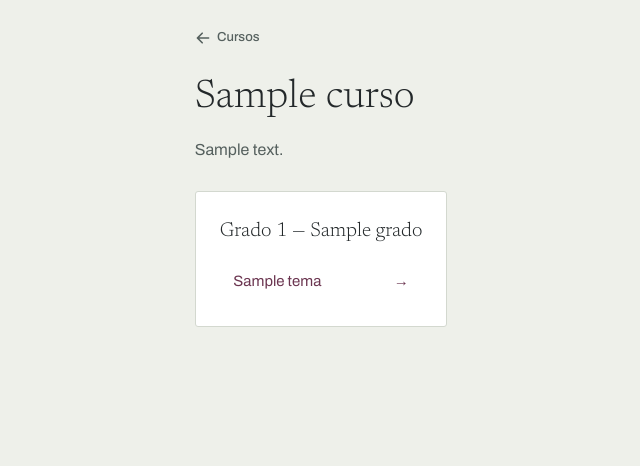
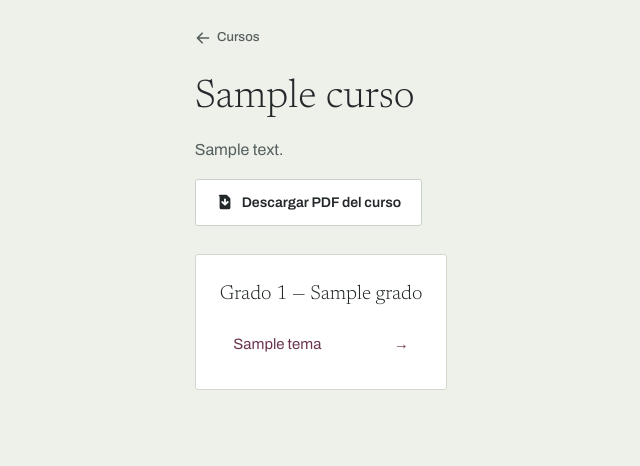
Before and after one commit to andresgiuffre/musica_digital, a Django app: page /cursos/1/ in a window 1280 px wide. Shown: the part 70-536 px from the top of the page, without its empty margins (319-959 px from the left). Run offline with Django 5.2, Linux system fonts and the light colour scheme; a user stored in the database is signed in; tables that the repository leaves empty hold one stand-in row (values such as "Sample post"); some libraries are stand-ins or nearby versions.

Commit message:
export pdf

```diff
--- a/templates/trainer/curso_detail.html
+++ b/templates/trainer/curso_detail.html
@@ -31,7 +31,14 @@
     </a>
 
     <h1 style="font-size: clamp(2rem, 4vw, 2.5rem); margin-bottom: 0.5rem;">{{ curso.nombre_mostrado }}</h1>
-    <p style="color: var(--ink-soft); max-width: 55ch; margin-bottom: 1.75rem;">{{ curso.descripcion_corta_mostrado }}</p>
+    <p style="color: var(--ink-soft); max-width: 55ch; margin-bottom: 1rem;">{{ curso.descripcion_corta_mostrado }}</p>
+
+    <a class="btn-gab btn-gab--secondary" href="{% url 'curso_exportar_pdf' curso.id %}" style="margin-bottom: 1.75rem;">
+        <svg xmlns="http://www.w3.org/2000/svg" viewBox="0 0 20 20" fill="currentColor" width="18" height="18">
+            <path fill-rule="evenodd" d="M3 3.5A1.5 1.5 0 014.5 2h6.879a1.5 1.5 0 011.06.44l3.122 3.12A1.5 1.5 0 0116 6.622V16.5a1.5 1.5 0 01-1.5 1.5h-9A1.5 1.5 0 014 16.5v-13zM10 6a1 1 0 011 1v3.586l1.293-1.293a1 1 0 111.414 1.414l-3 3a1 1 0 01-1.414 0l-3-3a1 1 0 111.414-1.414L9 10.586V7a1 1 0 011-1z" clip-rule="evenodd" />
+        </svg>
+        {% trans "Descargar PDF del curso" %}
+    </a>
 
     {% for grado in grados %}
         <div class="grado-gab">
--- a/trainer/urls.py
+++ b/trainer/urls.py
@@ -30,6 +30,7 @@ urlpatterns = [
     path('api/orquestacion/ejercicio/<int:fragmento_id>/generar/', views.orquestacion_ejercicio_generar, name='orquestacion_ejercicio_generar'),
     path('cursos/', views.cursos_list, name='cursos_list'),
     path('cursos/<int:curso_id>/', views.curso_detail, name='curso_detail'),
+    path('cursos/<int:curso_id>/exportar-pdf/', views.curso_exportar_pdf, name='curso_exportar_pdf'),
     path('cursos/<int:curso_id>/grado/<int:grado_numero>/<slug:tema_slug>/', views.tema_detail, name='tema_detail'),
     path('api/cursos/bloque/<int:bloque_id>/imagen/', views.bloque_imagen_archivo, name='bloque_imagen_archivo'),
     path('api/cursos/bloque/<int:bloque_id>/video/', views.bloque_video_archivo, name='bloque_video_archivo'),
--- a/trainer/views.py
+++ b/trainer/views.py
@@ -1815,6 +1815,59 @@ def curso_detail(request, curso_id):
 
 
 @login_required
+def curso_exportar_pdf(request, curso_id):
+    """
+    PDF con el contenido de Texto e Imagen de todo el curso, en el idioma
+    activo (mismas properties _mostrado/_mostrada que tema_detail -- cero
+    lógica de idioma nueva). Generado en el momento en cada pedido, mismo
+    patrón que orquestador_exportar_pdf -- sin cachear nada, así que siempre
+    refleja el contenido actual (decisión explícita: no hay hoy sistema de
+    compra/versionado en el sitio que justifique guardar una versión fija).
+
+    Ejemplo de partitura, Práctica y Video quedan afuera a propósito (v1):
+    Ejemplo de partitura necesitaría renderizar MusicXML a imagen estática del
+    lado del servidor (no hay motor de notación instalado hoy -- planeado para
+    una v2); Práctica es un link a un ejercicio interactivo, no tiene sentido
+    en un PDF; Video tampoco se puede incrustar reproducible en un PDF.
+    """
+    from .models import Curso, BloqueContenido
+    from .services import render_markdown_seguro
+
+    curso = get_object_or_404(Curso, id=curso_id, activo=True)
+    grados = list(curso.grados.filter(activo=True))
+    for grado in grados:
+        temas_activos = list(grado.temas.filter(activo=True))
+        for tema in temas_activos:
+            bloques_pdf = []
+            for bloque in tema.bloques.all():
+                if bloque.tipo == BloqueContenido.TEXTO:
+                    bloque.html_renderizado = render_markdown_seguro(bloque.texto_markdown_mostrado)
+                    bloques_pdf.append(bloque)
+                elif bloque.tipo == BloqueContenido.IMAGEN:
+                    archivo = bloque.imagen_mostrada
+                    if archivo:
+                        # Ruta real en disco, no una URL -- el render corre en el
+                        # mismo proceso con acceso directo al filesystem, no hace
+                        # falta pasar por HTTP ni por bloque_imagen_archivo acá.
+                        bloque.imagen_pdf_path = archivo.path
+                        bloques_pdf.append(bloque)
+            tema.bloques_pdf = bloques_pdf
+        grado.temas_activos = temas_activos
+
+    html_string = render_to_string('trainer/curso_pdf.html', {'curso': curso, 'grados': grados})
+
+    buffer = io.BytesIO()
+    pisa_status = pisa.CreatePDF(html_string, dest=buffer)
+    if pisa_status.err:
+        return JsonResponse({'status': 'error', 'message': 'No se pudo generar el PDF.'}, status=500)
+
+    response = HttpResponse(buffer.getvalue(), content_type='application/pdf')
+    nombre_archivo = "".join(c for c in curso.nombre_mostrado if c.isalnum() or c in " ._-").strip() or "curso"
+    response['Content-Disposition'] = f'attachment; filename="{nombre_archivo}.pdf"'
+    return response
+
+
+@login_required
 def tema_detail(request, curso_id, grado_numero, tema_slug):
     from .models import Curso, Grado, Tema
     from .services import render_markdown_seguro
```
Also changed, not shown: templates/trainer/curso_pdf.html (added, +85 -0 lines).
